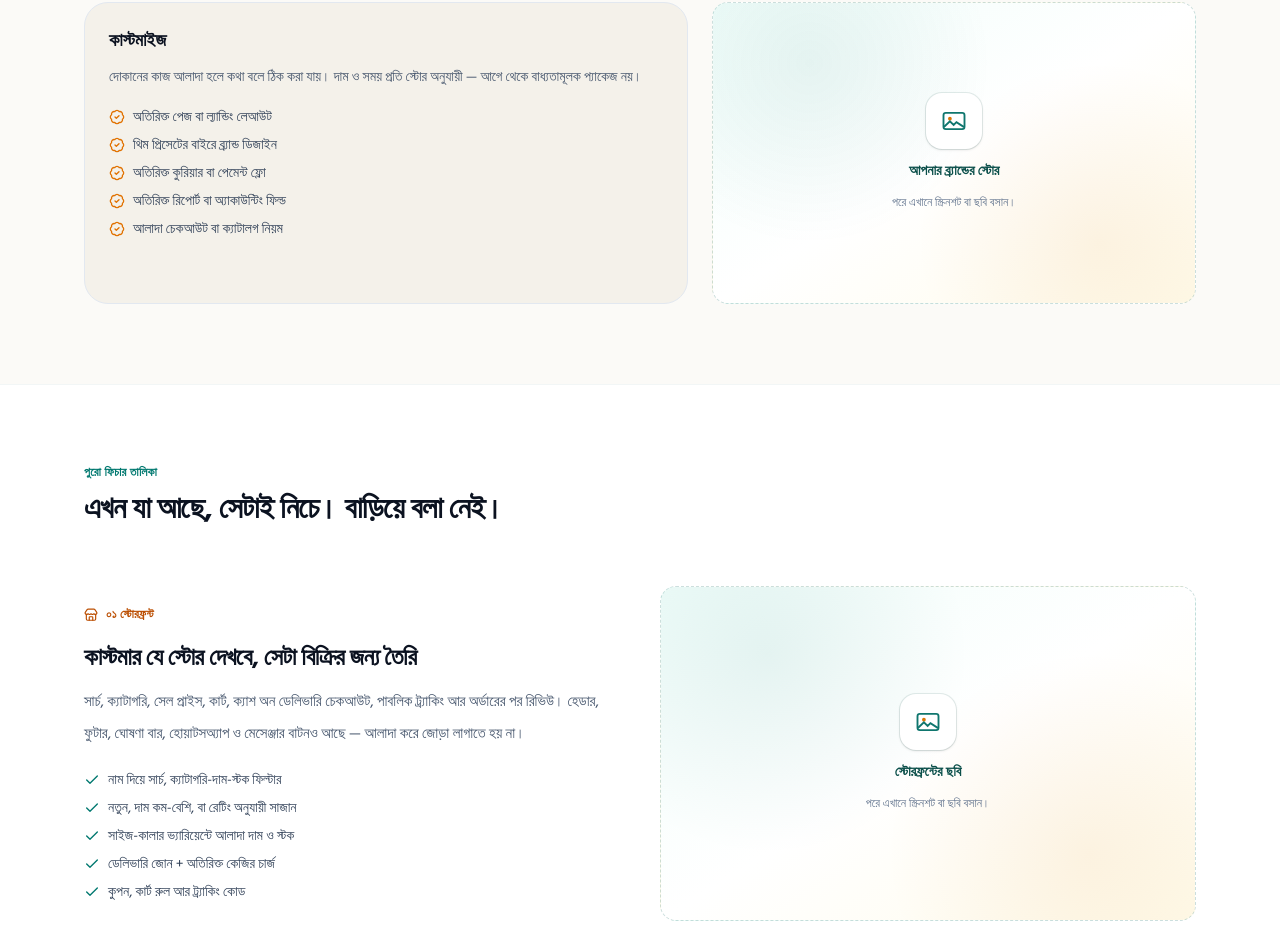
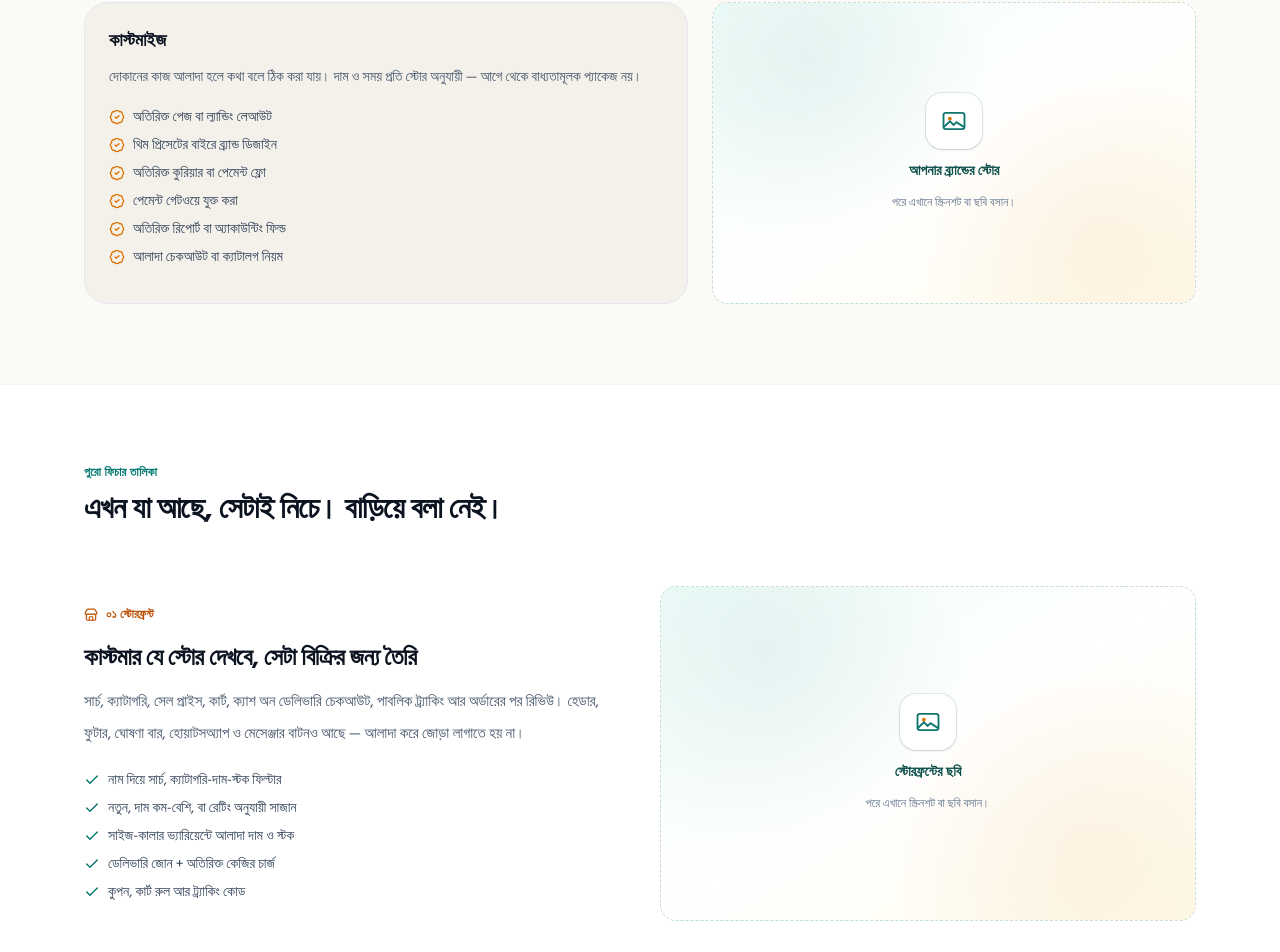
Before and after one commit to irfathmostofa/Lite-Ecommerce, a React (Vite) app: page / in a window 1280 px wide. Shown: the part 2127-3079 px from the top of the page. Built offline with nearby package versions, Linux system fonts and the light colour scheme.

Commit message:
new update

```diff
--- a/src/data.js
+++ b/src/data.js
@@ -176,6 +176,7 @@ export const customWork = [
   'অতিরিক্ত পেজ বা ল্যান্ডিং লেআউট',
   'থিম প্রিসেটের বাইরে ব্র্যান্ড ডিজাইন',
   'অতিরিক্ত কুরিয়ার বা পেমেন্ট ফ্লো',
+  'পেমেন্ট গেটওয়ে যুক্ত করা',
   'অতিরিক্ত রিপোর্ট বা অ্যাকাউন্টিং ফিল্ড',
   'আলাদা চেকআউট বা ক্যাটালগ নিয়ম',
 ]
```
